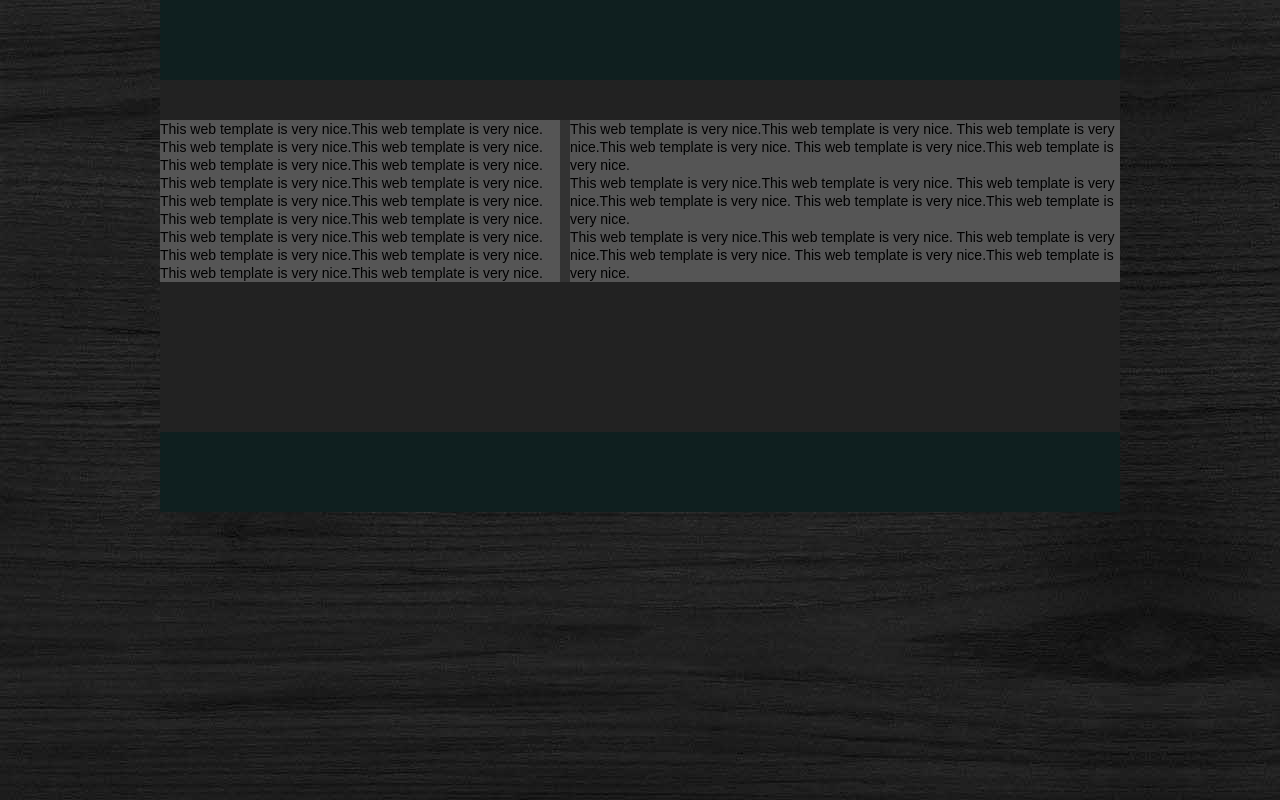
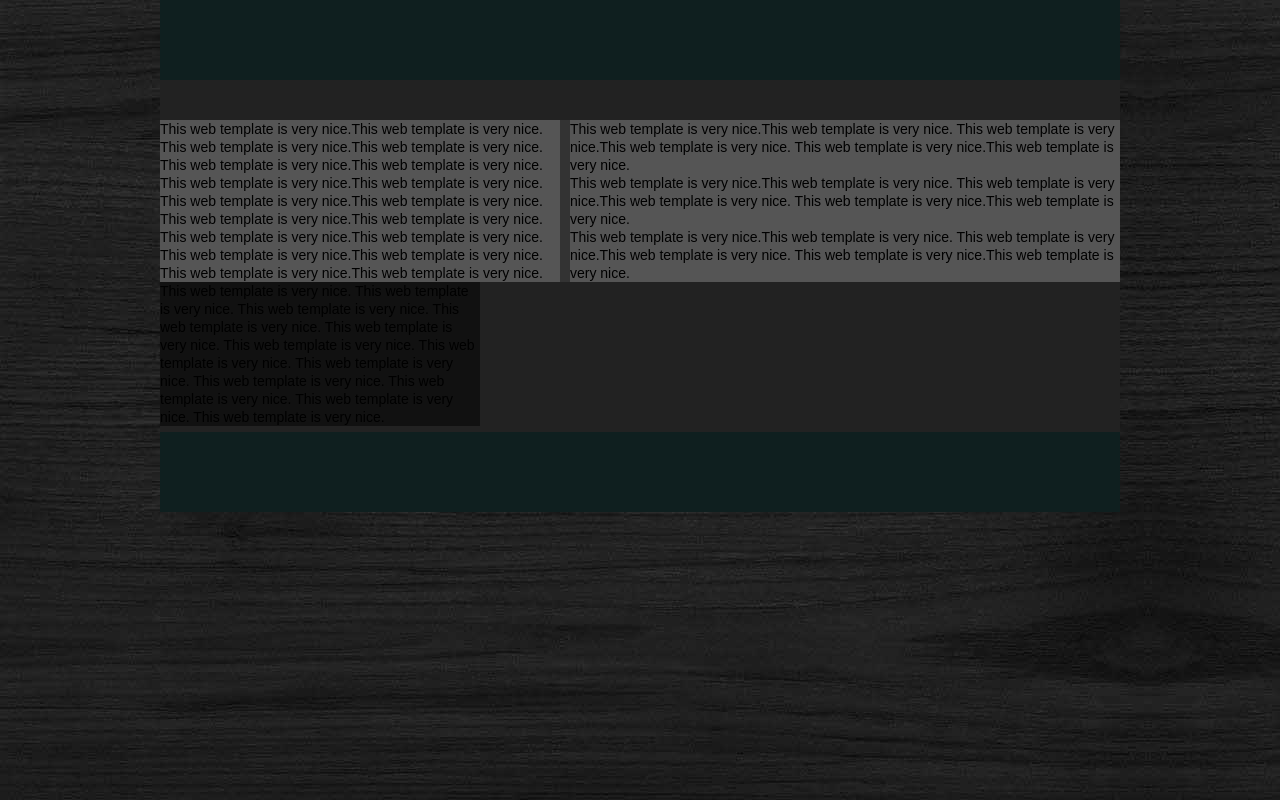
Before and after one commit to iamalamgir/template, a plain HTML site: page index.html in a window 1280 px wide. Drawn offline with Linux system fonts and the light colour scheme.

Commit message:
leftsection

```diff
--- a/index.css
+++ b/index.css
@@ -50,6 +50,12 @@ body {
     background: #222;
 }
 
+.leftsection{
+    width: 320px;
+    background: #111111;
+    float: left;
+}
+
 .footersection{
     height: 80px;
     background: #0f1f1f;
--- a/index.html
+++ b/index.html
@@ -48,7 +48,22 @@
             </div>
     </div>
     <div class ="undersecton templete clear">
-
+        <div class ="leftsection clear">
+            <p>
+                This web template is very nice.
+                This web template is very nice.
+                This web template is very nice.
+                This web template is very nice.
+                This web template is very nice.
+                This web template is very nice.
+                This web template is very nice.
+                This web template is very nice.
+                This web template is very nice.
+                This web template is very nice.
+                This web template is very nice.
+                This web template is very nice.
+            </p>
+        </div>
     </div>
 
     <div class ="footersection templete clear">
```
